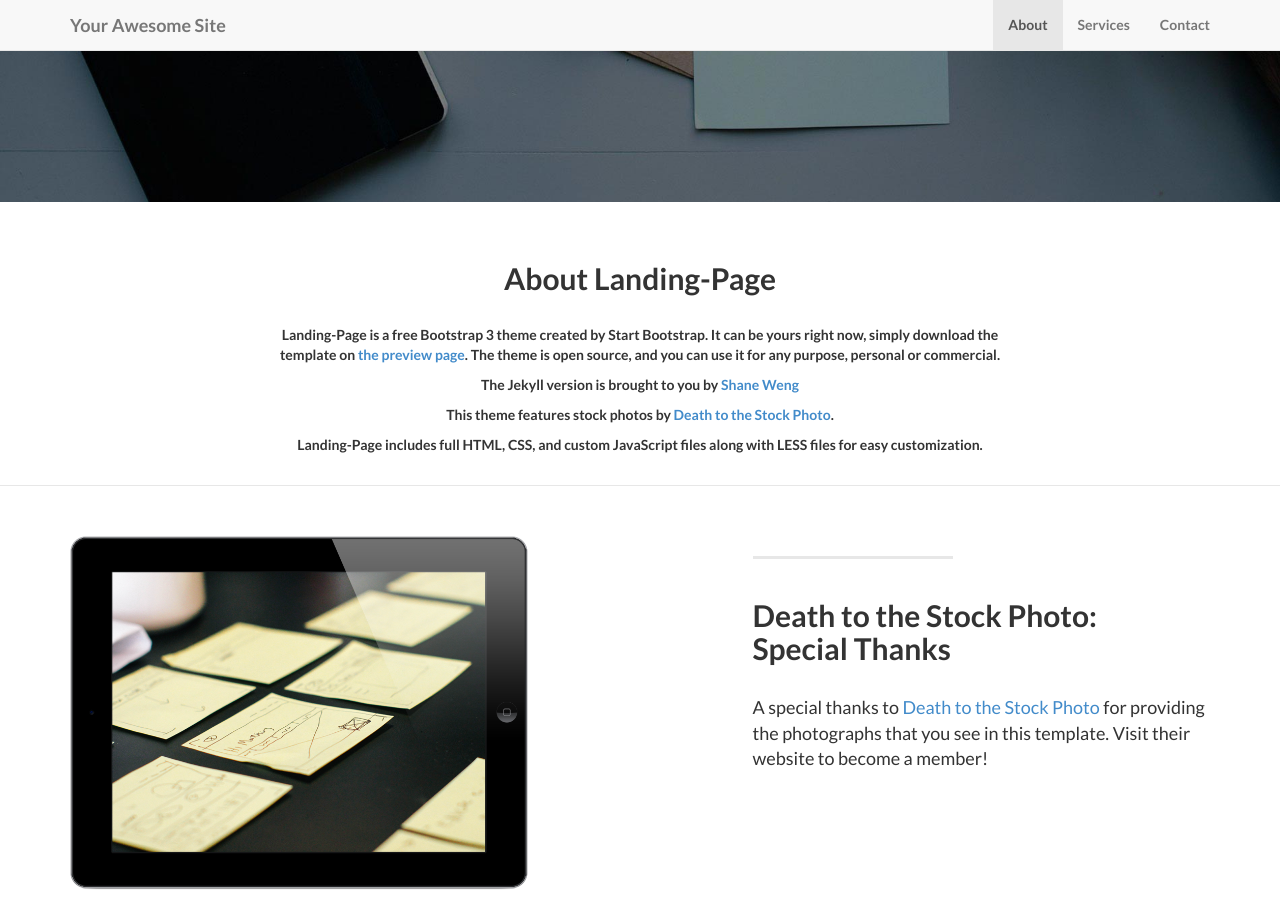
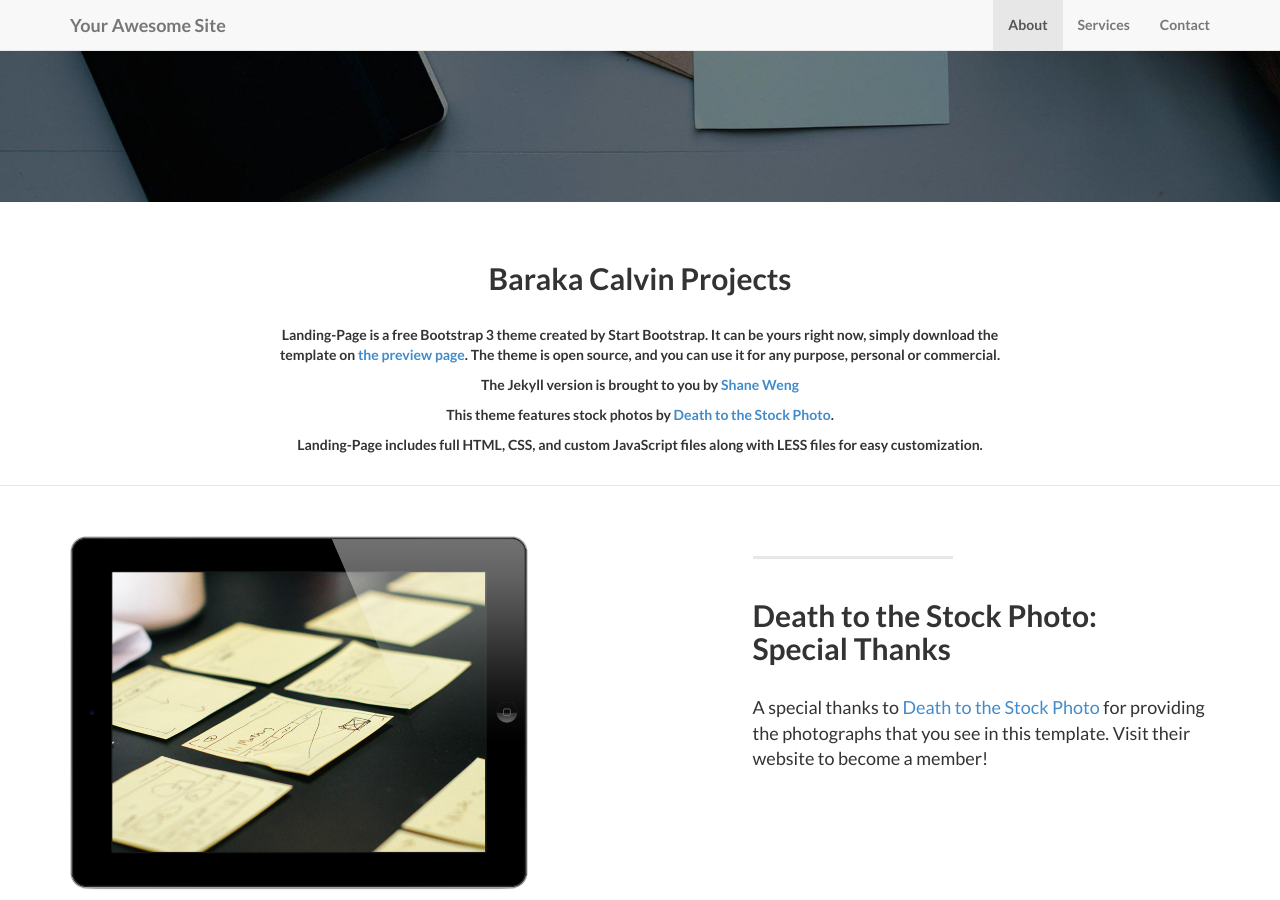
Before and after one commit to Barakacalvin/Barakacalvin.github.io, a Jekyll site: the page built from index.html, in a window 1280 px wide and 900 px high, scrolled down 575 px. Built offline with Jekyll 4.4.1, drawn with Linux system fonts in a browser that asks for light colours.

Commit message:
Update about.html

```diff
--- a/_includes/about.html
+++ b/_includes/about.html
@@ -3,7 +3,7 @@
         <div class="row">
             <div class="col-lg-8 col-lg-offset-2">
               <br/><br/>
-              <h2>About Landing-Page</h2>
+              <h2>Baraka Calvin Projects</h2>
               <br/>
                 <p>Landing-Page is a free Bootstrap 3 theme created by Start Bootstrap. It can be yours right now, simply download the template on <a href="http://startbootstrap.com/template-overviews/landing-page/">the preview page</a>. The theme is open source, and you can use it for any purpose, personal or commercial.</p>
                 <p>The Jekyll version is brought to you by <a href="https://github.com/swcool">Shane Weng</a></p>
```
